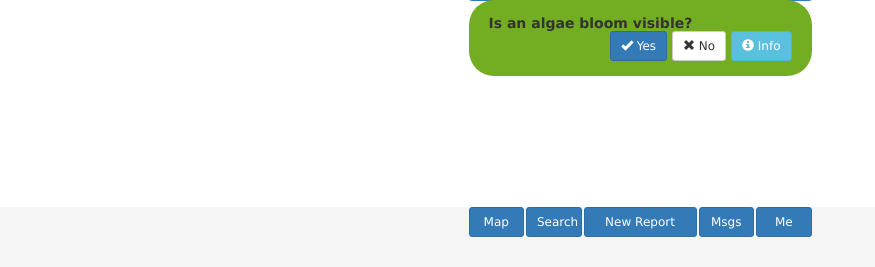
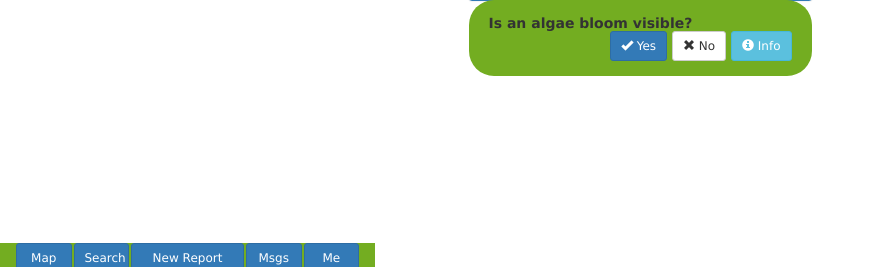
Before and after one commit to craklyn/fishackathon, a Node server app: page /index in a window 1280 px wide. Shown: the part 533-800 px from the top of the page, without its empty margins (0-875 px from the left). Run offline with Node 20, Linux system fonts and the light colour scheme; some libraries are stand-ins or nearby versions.

Commit message:
Improved various stylizations

```diff
--- a/app-frontend/public/stylesheets/style.css
+++ b/app-frontend/public/stylesheets/style.css
@@ -37,11 +37,17 @@
   font: 14px "Lucida Grande", Helvetica, Arial, sans-serif;
   margin-bottom: 60px;
 }
+
 .footer {
-  position: absolute;
-  bottom: 0;
-  width: 100%;
-  /* Set the fixed height of the footer here */
-  height: 60px;
-  background-color: #f5f5f5;
+    background: #73AD21;
+    height:24px; // Replace with the height your footer should be
+    width: 100%; // Don't change
+    background-image: none;
+    background-repeat: repeat;
+    background-attachment: scroll;
+    background-position: 0% 0%;
+    position: fixed;
+    bottom: 0pt;
+//    left: 0pt;
+    z-index: 1;
 }
--- a/app-frontend/routes/index.js
+++ b/app-frontend/routes/index.js
@@ -11,5 +11,13 @@
     });
 });
 
+router.get('/list', function(req, res) {
+    fs.readFile('views/listReport.html', function (err, html) {
+         res.writeHeader(200, {"Content-Type": 'text/html'});
+         res.write(html);
+         res.end();
+    });
+});
+
 
 module.exports = router;
--- a/app-frontend/views/index.html
+++ b/app-frontend/views/index.html
@@ -35,7 +35,7 @@
 <div class="container" ng-controller="IndexController">
   <div class="panel panel-primary">
     <div class="panel-heading">Local data requests</div>
-    <div class="panel-body">
+    <div class="panel-body" >
       <iframe width="315" height="350" frameborder="0" scrolling="no" marginheight="0" marginwidth="0" src="https://www.openstreetmap.org/export/embed.html?bbox=-122.00660705566408%2C47.74994304216887%2C-121.76559448242189%2C47.88780176702125&amp;layer=mapnik" style="border: 1px solid black"></iframe><br/>
       <h4>We <span style="color: green;font-weight: bold;">share</span> because we <span style="color:deeppink;font-weight: bold;">care</span></h4>
     </div>
```
